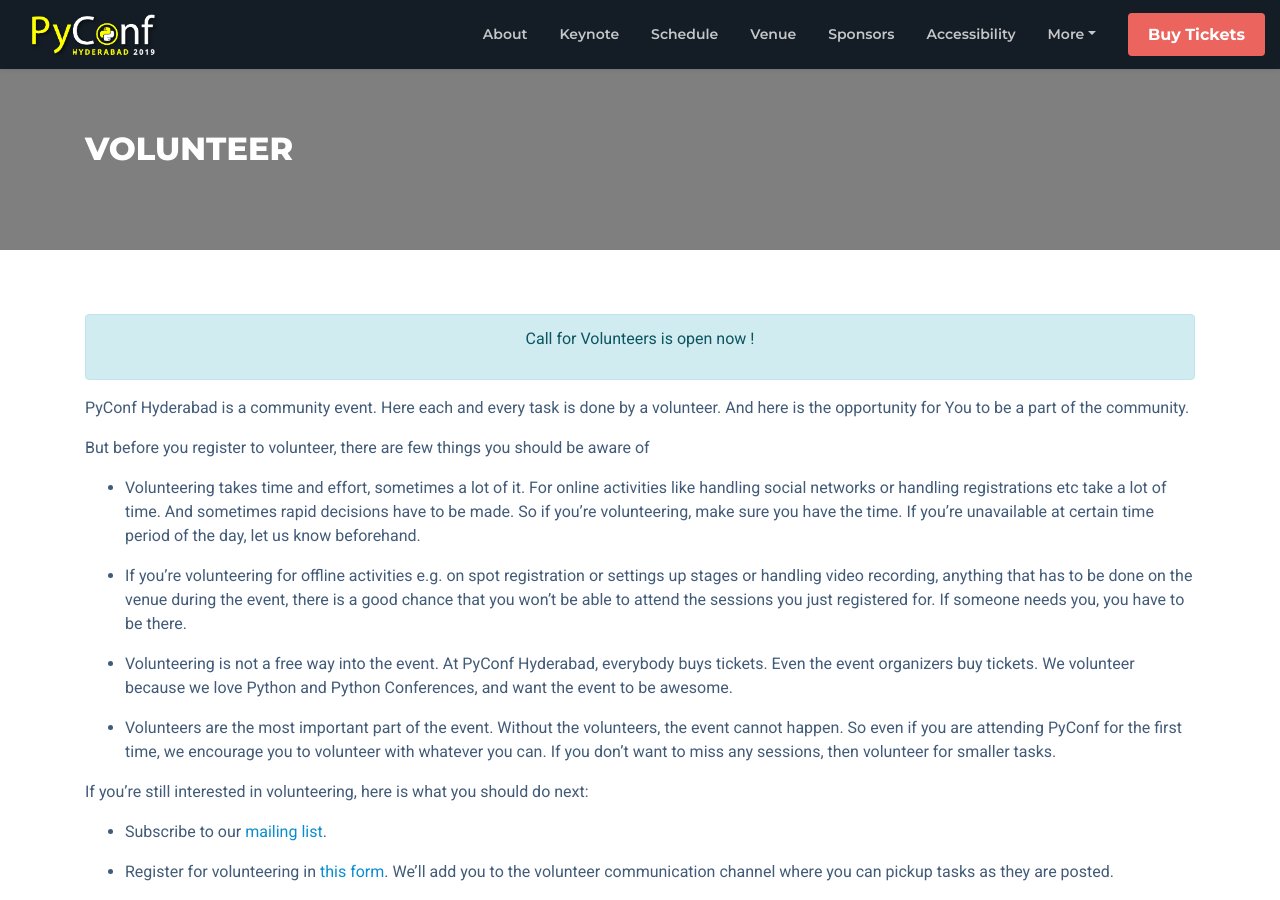
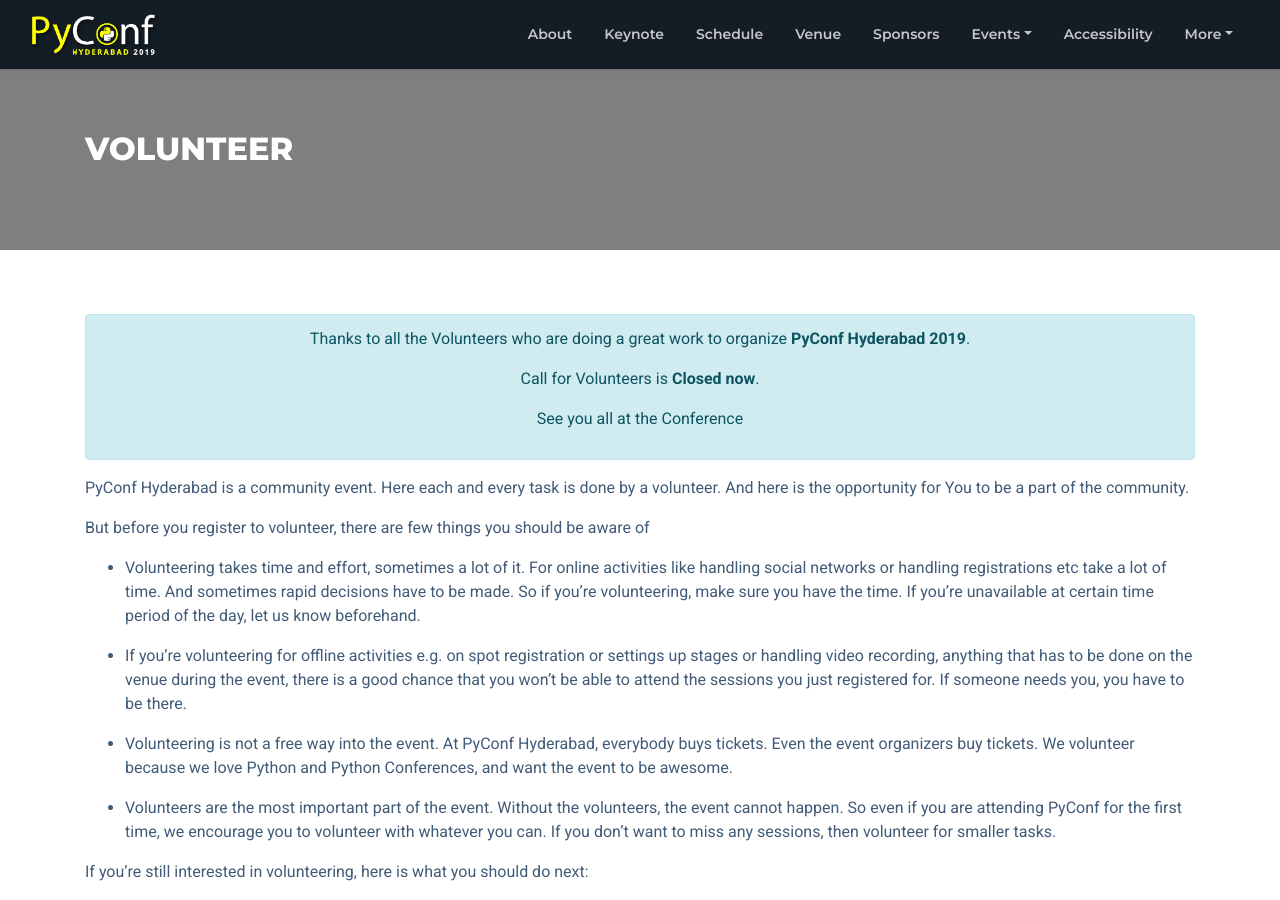
Before and after one commit to HydPy/hydpyconf2019, a Jekyll site: the page built from volunteer.md, in a window 1280 px wide and 900 px high. Built offline with Jekyll 4.4.1, drawn with Linux system fonts in a browser that asks for light colours; nearby versions of some CDN libraries.

Commit message:
Add openspaces page (#137)
Update Navbar - Add Events dropdown

Update volunteers page

Remove hero buttons from hero block

```diff
--- a/_includes/header.html
+++ b/_includes/header.html
@@ -4,7 +4,7 @@
 				<nav class="main-nav navbar navbar-expand-lg">
 					<div class="site-logo"><a href="/"><img class="logo-icon" src="assets/images/pyconf_logo.png" alt="logo"></a></div>
 
-					<div class="navbar-btn order-lg-2 d-none d-lg-block"><a class="btn btn-secondary scrollto" href="{{ site.tickets_link }}">Buy Tickets</a></div>
+					<!-- <div class="navbar-btn order-lg-2 d-none d-lg-block"><a class="btn btn-secondary scrollto" href="{{ site.tickets_link }}">Buy Tickets</a></div> -->
 
 					<button class="navbar-toggler" type="button" data-toggle="collapse" data-target="#navigation" aria-controls="navigation" aria-expanded="false" aria-label="Toggle navigation">
 						<span class="navbar-toggler-icon"></span>
@@ -16,15 +16,22 @@
 								<li class="nav-item" itemprop="name">
 									<a itemprop="url" class="nav-link scrollto" href="index.html{{ navitem.href }}">{{ navitem.item }}</a>
 								</li>
-              				{% endfor %}
+							{% endfor %}
+							<!-- Events Dropdown link -->
+							<li class="nav-item dropdown" itemprop="name">
+								<a itemprop="url" class="nav-link dropdown-toggle" data-toggle="dropdown" href="#" role="button" aria-haspopup="true" aria-expanded="false">Events</a>
+								<div class="dropdown-menu">
+									<a class="dropdown-item" target="_blank" href="https://github.com/HydPy/hydpyconf2019/wiki/PyConf-Hyderabad-2019-Devsprint">Devsprint</a>
+									<a class="dropdown-item" href="openspaces.html">Open Spaces</a>
+								</div>
+							</li>
 							<li class="nav-item" itemprop="name">
 								<a itemprop="url" class="nav-link" href="accessibility.html">Accessibility</a>
 							</li>
 							<!-- More Dropdown link -->
 							<li class="nav-item dropdown" itemprop="name">
 								<a itemprop="url" class="nav-link dropdown-toggle" data-toggle="dropdown" href="#" role="button" aria-haspopup="true" aria-expanded="false">More</a>
-								<div class="dropdown-menu">
-									<a class="dropdown-item" target="_blank" href="https://github.com/HydPy/hydpyconf2019/wiki/PyConf-Hyderabad-2019-Devsprint">Devsprint</a>
+								<div class="dropdown-menu dropdown-menu-right">
 									<a class="dropdown-item" href="volunteer.html">Volunteer</a>
 									<a class="dropdown-item" href="travel.html">Travel</a>
 									<a class="dropdown-item" href="coc.html">Code of Conduct</a>
--- a/_includes/hero-block.html
+++ b/_includes/hero-block.html
@@ -17,7 +17,7 @@
 				<h1 class="hero-heading mb-2">PyConf Hyderabad 2019</h1>
 				<div class="hero-meta mb-3"><i class="far fa-calendar-alt mr-2"></i>7 - 8 December <i class="fas fa-map-marker-alt mx-2"></i>IIIT Hyderabad</div>
 				<div class="hero-intro mb-4">Hyderabad's biggest Python Conference</div>
-				<div class="hero-cta">
+				<!-- <div class="hero-cta">
 					<div class="row">
 						<div class="col-md-4">
 							<a class="btn btn-primary btn-block btn-lg my-2 scrollto" href="{{ site.tickets_link }}">Get Tickets</a>
@@ -26,7 +26,7 @@
 							<a class="btn btn-primary btn-block btn-lg my-2" href="https://github.com/HydPy/hydpyconf2019/wiki/PyConf-Hyderabad-2019-Devsprint" target="_blank">Devsprint</a>
 						</div>
 					</div>
-				</div>
+				</div> -->
 
 			</div><!--//hero-text-block-->
 		</div><!--//container-->
--- a/volunteer.md
+++ b/volunteer.md
@@ -4,16 +4,15 @@
 ---
 
 <!-- call for volunteers placeholder -->
+<!-- <div class="alert alert-info text-center" role="alert">
+    <p>Call for Volunteers is open now !</p>
+</div> -->
+
 <div class="alert alert-info text-center" role="alert">
-    <p>Call for Volunteers is open now !</p>
+    <p>Thanks to all the Volunteers who are doing a great work to organize <b>PyConf Hyderabad 2019</b>.</p>
+    <p>Call for Volunteers is <b>Closed now</b>.</p>
+    <p>See you all at the Conference</p>
 </div>
-
-<!-- <div class="alert alert-info text-center" role="alert">
-    <p>Thanks to all the Volunteers who are doing a great work to organize <b>PyConf Hyderabad 2017</b>.</p>
-    <p>Call for Volunteers is <b>Closed now</b>.</p>
-    <p>If you want to attend <b>PyConf Hyderabad 2017</b> you can buy tickets from <a
-            href="http://pyconf.hydpy.org/#tickets">this link</a>.</p>
-</div> -->
 
 PyConf Hyderabad is a community event. Here each and every task is done by a volunteer. And here is the opportunity for You to be a part of the community.
 
```
Also changed, not shown: openspaces.md (added, +46 -0 lines).
